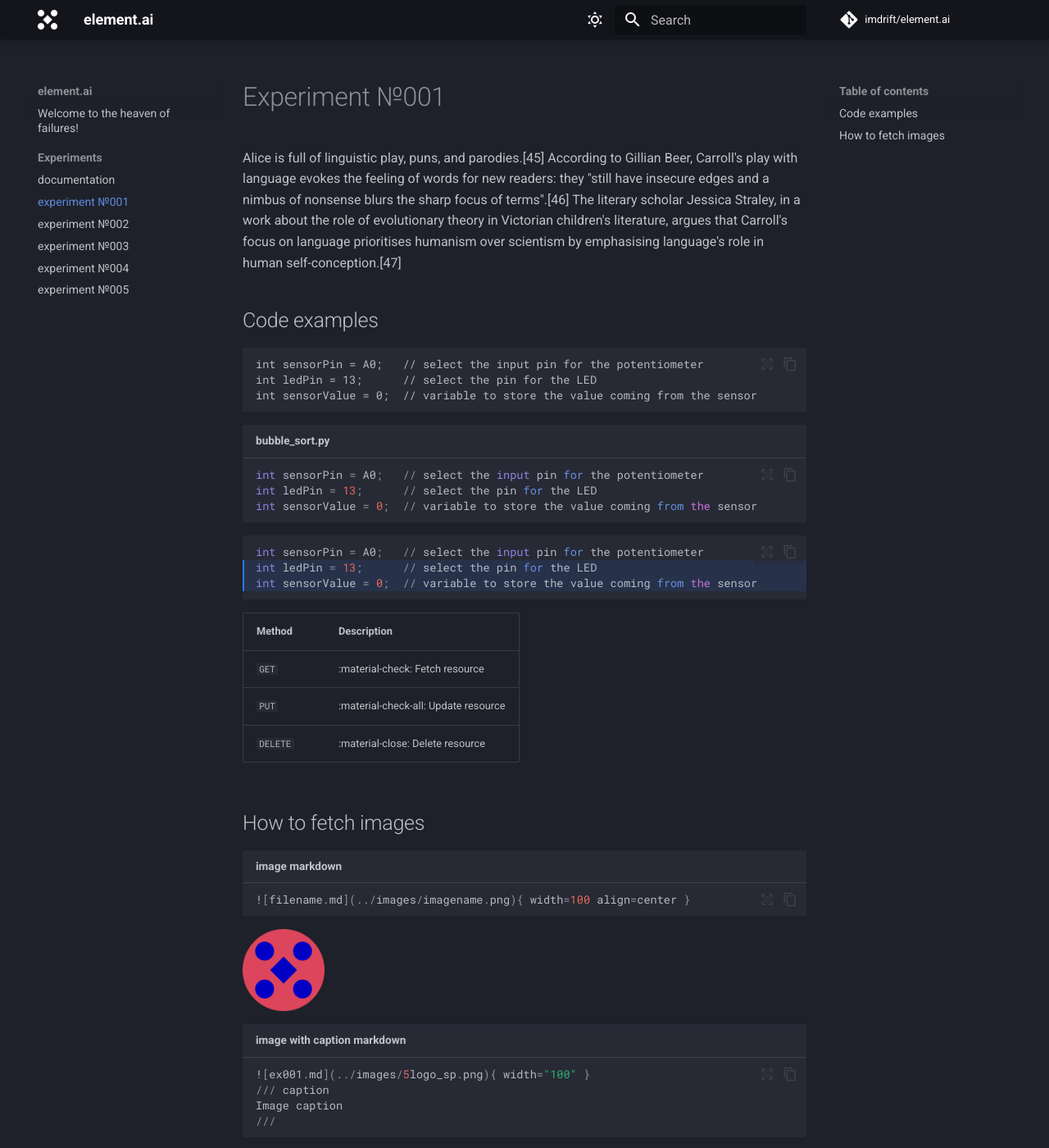
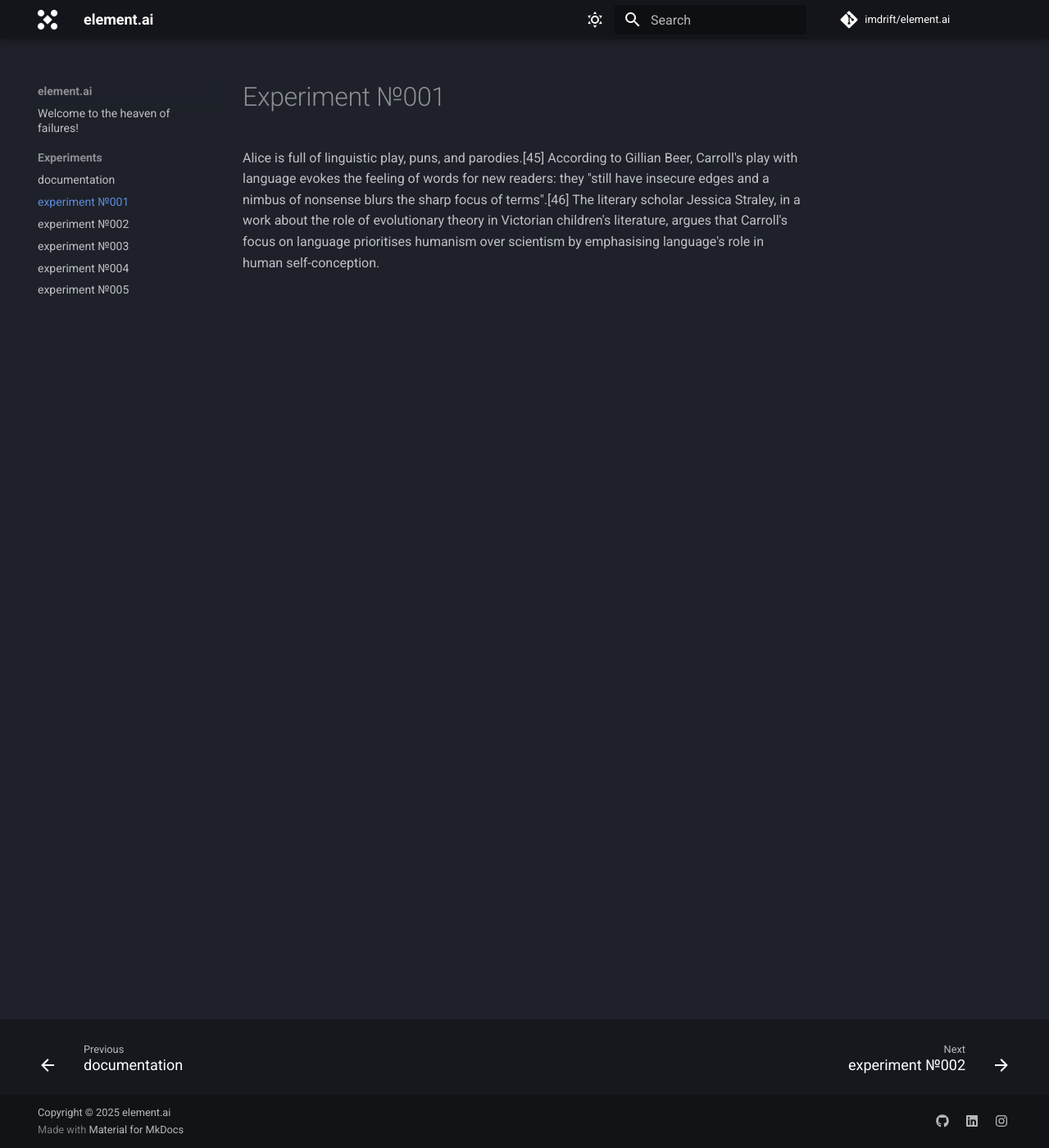
Before and after one commit to imdrift/element.ai, an MkDocs documentation site: the page built from docs/experiments/ex001.md, in a window 1280 px wide and 1400 px high. Shown: the whole window at 82% size. Built offline with MkDocs 1.6.1 and Material for MkDocs 9.7.7, drawn with Linux system fonts in a browser that asks for light colours; comment, search, counter and statistics services are not loaded; some of the changed text lies outside the part shown.

Commit message:
extra css

````diff
--- a/docs/experiments/ex001.md
+++ b/docs/experiments/ex001.md
@@ -1,58 +1,3 @@
 # Experiment №001
 
-Alice is full of linguistic play, puns, and parodies.[45] According to Gillian Beer, Carroll's play with language evokes the feeling of words for new readers: they "still have insecure edges and a nimbus of nonsense blurs the sharp focus of terms".[46] The literary scholar Jessica Straley, in a work about the role of evolutionary theory in Victorian children's literature, argues that Carroll's focus on language prioritises humanism over scientism by emphasising language's role in human self-conception.[47]
-
-
-## Code examples
-
-```
-int sensorPin = A0;   // select the input pin for the potentiometer
-int ledPin = 13;      // select the pin for the LED
-int sensorValue = 0;  // variable to store the value coming from the sensor
-```
-
-
-``` py title="bubble_sort.py"
-int sensorPin = A0;   // select the input pin for the potentiometer
-int ledPin = 13;      // select the pin for the LED
-int sensorValue = 0;  // variable to store the value coming from the sensor
-```
-
-``` py hl_lines="2 3"
-int sensorPin = A0;   // select the input pin for the potentiometer
-int ledPin = 13;      // select the pin for the LED
-int sensorValue = 0;  // variable to store the value coming from the sensor
-```
-
-| Method      | Description                          |
-| ----------- | ------------------------------------ |
-| `GET`       | :material-check:     Fetch resource  |
-| `PUT`       | :material-check-all: Update resource |
-| `DELETE`    | :material-close:     Delete resource |
-
-
-## How to fetch images
-
-``` py title="image markdown"
-![filename.md](../images/imagename.png){ width=100 align=center }
-```
-
-![ex001.md](../images/5logo_sp.png){ width=100 align=center }
-
-``` py title="image with caption markdown"
-![ex001.md](../images/5logo_sp.png){ width="100" }
-/// caption
-Image caption
-///
-```
-
-![ex001.md](../images/5logo_sp.png){ width="100" }
-/// caption
-Image caption
-///
-
-``` py title="full size image markdown"
-![ex001.md](../images/5logo_sp.png){ loading=lazy }
-```
-
-![ex001.md](../images/5logo_sp.png){ loading=lazy }
+Alice is full of linguistic play, puns, and parodies.[45] According to Gillian Beer, Carroll's play with language evokes the feeling of words for new readers: they "still have insecure edges and a nimbus of nonsense blurs the sharp focus of terms".[46] The literary scholar Jessica Straley, in a work about the role of evolutionary theory in Victorian children's literature, argues that Carroll's focus on language prioritises humanism over scientism by emphasising language's role in human self-conception.
--- /dev/null
+++ b/docs/stylesheets/extra.css
@@ -0,0 +1,3 @@
+.md-tabs {
+  display: none;
+}
--- a/mkdocs.yml
+++ b/mkdocs.yml
@@ -80,6 +80,9 @@
   - search
   - tags
 
+extra_css:
+  - stylesheets/extra.css
+
 # Page tree
 nav:
   - Welcome to the heaven of failures!: index.md
````
